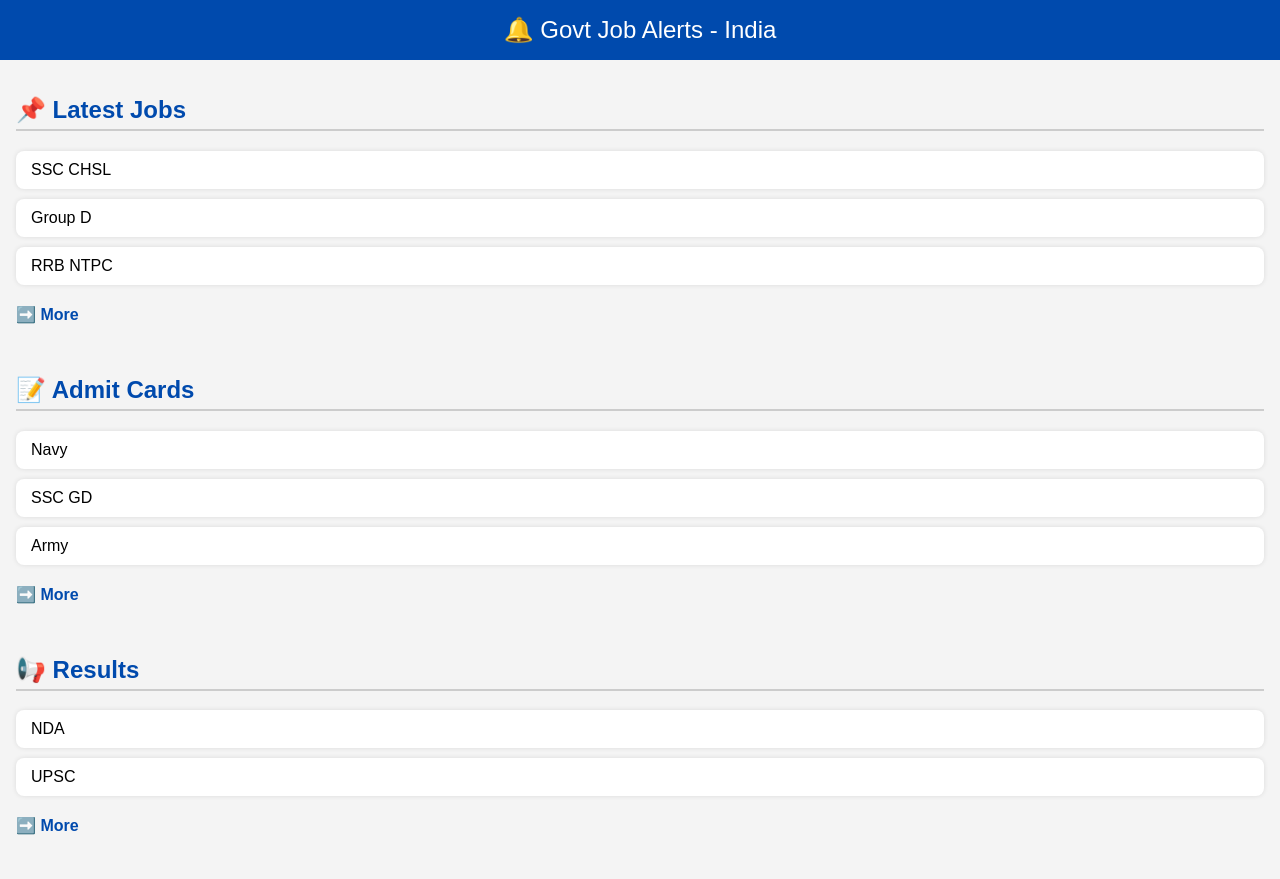
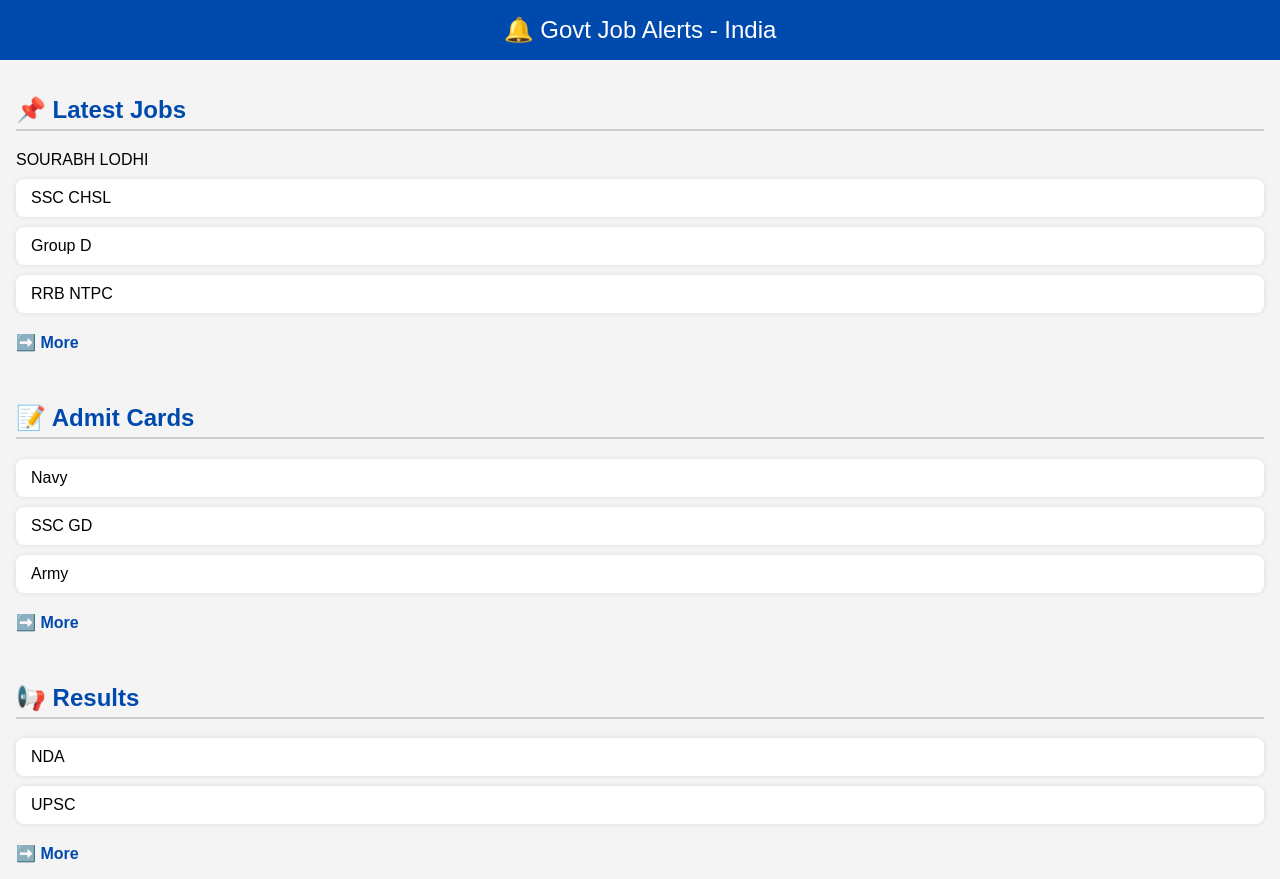
Before and after one commit to Dedret/YouvaRojgar, a plain HTML site: page index.html in a window 1280 px wide. Before the commit the page ends 851 px from the top, so only its background shows below. Drawn offline with Linux system fonts and the light colour scheme.

Commit message:
Update index.html

```diff
--- a/index.html
+++ b/index.html
@@ -47,6 +47,7 @@
 
   <section>
     <h2>📌 Latest Jobs</h2>
+    <div class="SITE CREATED BY">SOURABH LODHI</div>
     <div class="job-card">SSC CHSL</div>
     <div class="job-card">Group D</div>
     <div class="job-card">RRB NTPC</div>
```
